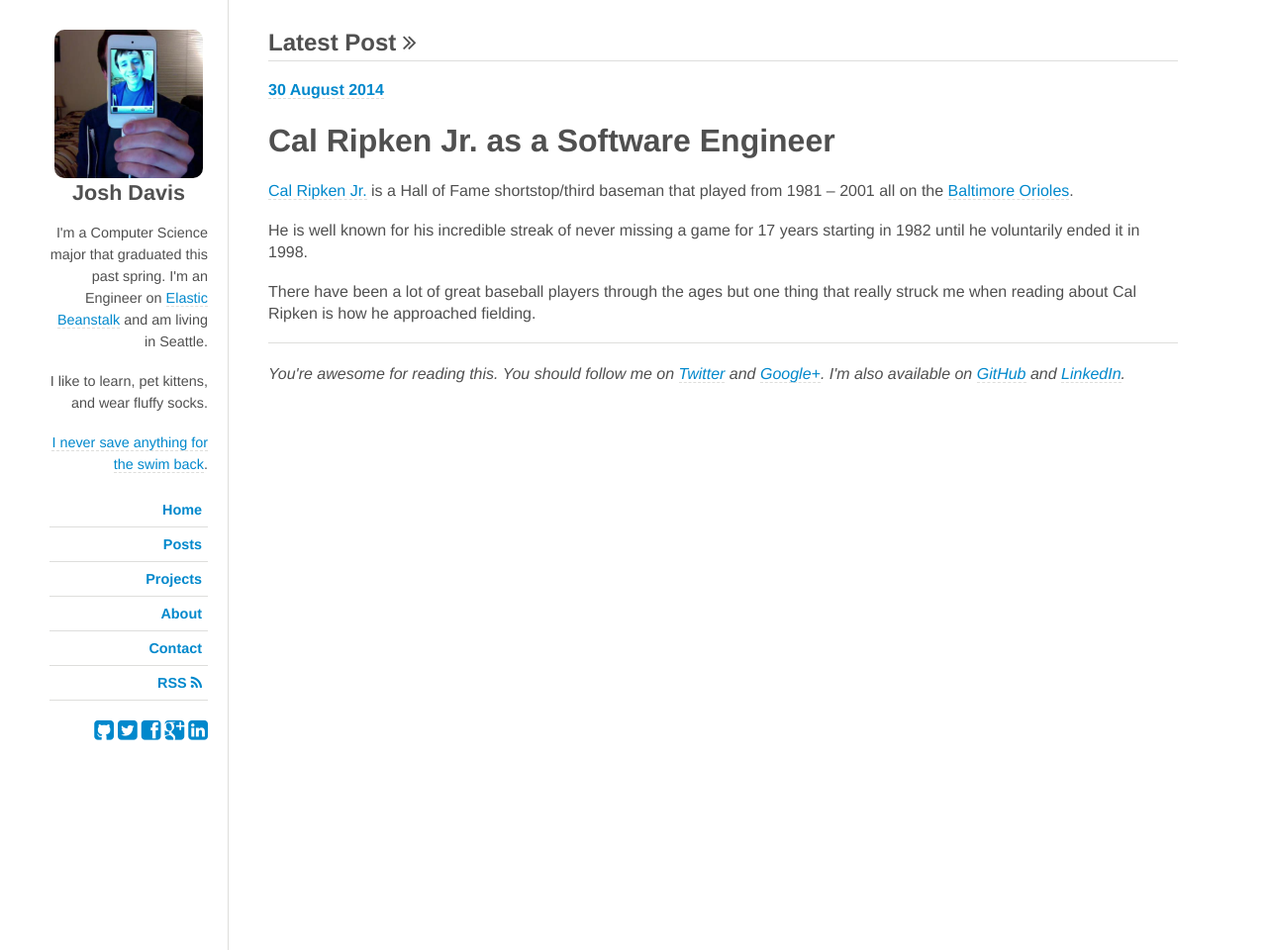
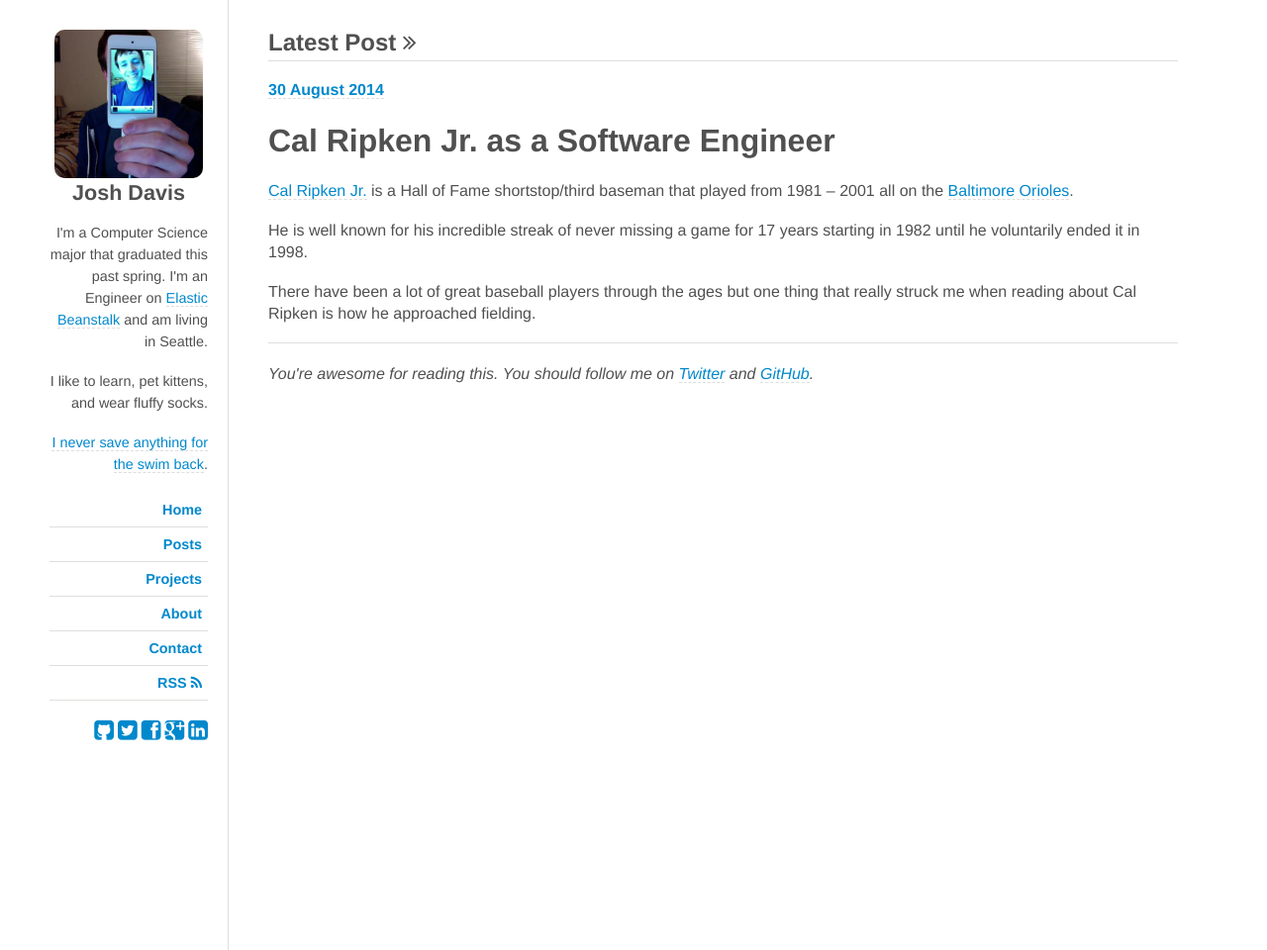
Before and after one commit to jdavis/jdavis.github.com, a Jekyll site: the page built from index.html, in a window 1280 px wide. Shown: the whole page at 99% size. Built offline with Jekyll 4.4.1, drawn with Linux system fonts in a browser that asks for light colours; nearby versions of some CDN libraries; some web fonts are replaced.

Commit message:
Update include to only have Twitter/GitHub links

```diff
--- a/_includes/footer.html
+++ b/_includes/footer.html
@@ -3,10 +3,6 @@
         You're awesome for reading this. You should follow me on
         <a href="{{ site.data.accounts.twitter.site }}">Twitter</a>
         and
-        <a href="{{ site.data.accounts.google.site }}">Google+</a>.
-        I'm also available on
-        <a href="{{ site.data.accounts.github.site }}">GitHub</a>
-        and
-        <a href="{{ site.data.accounts.linkedin.site }}">LinkedIn</a>.
+        <a href="{{ site.data.accounts.github.site }}">GitHub</a>.
     </span>
 </div>
```
